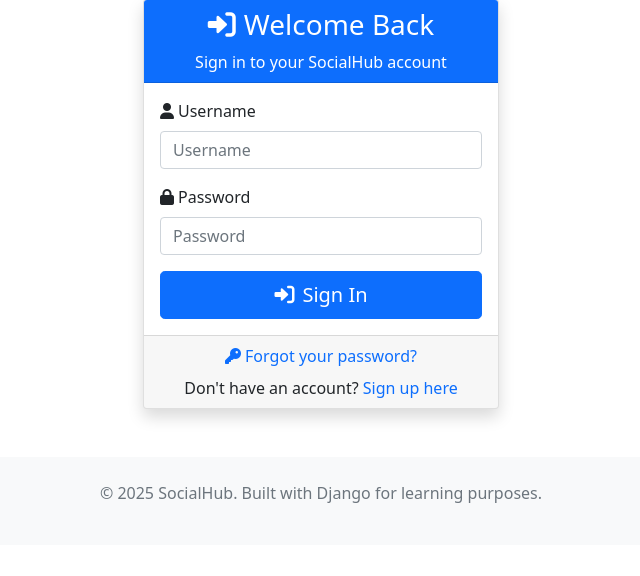
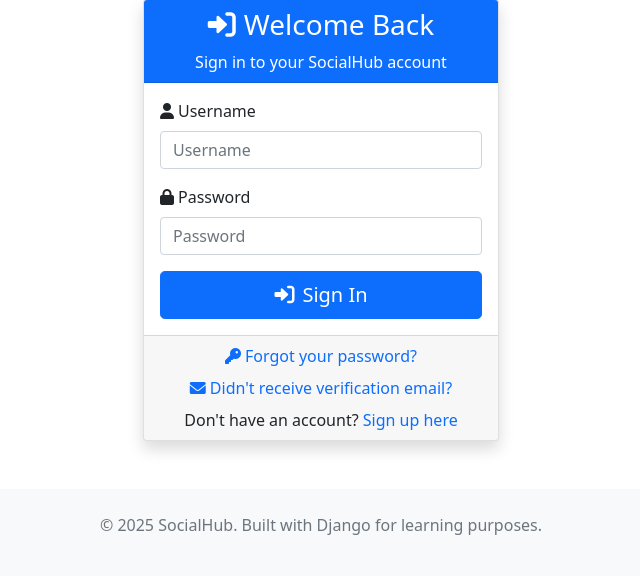
Before and after one commit to mejo-sal/Social-Media-App, a Django app: page /accounts/login/ in a window 1280 px wide. Shown: the part 81-657 px from the top of the page, without its empty margins (319-959 px from the left). Run offline with Django 5.2, Linux system fonts and the light colour scheme.

Commit message:
Adding email verification
Signed-off-by: Khaled Gadelhaq <khaledmogadelhaq@gmail.com>

```diff
--- a/accounts/urls.py
+++ b/accounts/urls.py
@@ -6,6 +6,10 @@ urlpatterns = [
     path('register/', views.register_view, name='register'),
     path('login/', views.login_view, name='login'),
     path('logout/', views.logout_view, name='logout'),
+
+    # Email verification
+    path('verify-email/<str:token>/', views.verify_email, name='verify_email'),
+    path('resend-verification/', views.resend_verification_email, name='resend_verification'),
 
     # Password reset URLs
     path('password-reset/', views.password_reset_request_view, name='password_reset_request'),
--- a/accounts/views.py
+++ b/accounts/views.py
@@ -28,9 +28,9 @@ def register_view(request):
     if request.method == 'POST':
         form = UserRegistrationForm(request.POST)
         if form.is_valid():
-            # Create user
+            # Create user but don't activate yet
             user = form.save(commit=False)
-            user.is_active = True  # For now, activate immediately
+            user.is_active = False  # User must verify email first
             user.save()
 
             # Create profile (should be auto-created by signal, but let's ensure)
@@ -41,25 +41,14 @@ def register_view(request):
             profile.email_verification_token = verification_token
             profile.save()
 
-            # Send welcome email
-            send_welcome_email(user)
+            # Send verification email instead of welcome email
+            send_verification_email(user, request)
 
-            # Create welcome notification
-            Notification.create_notification(
-                recipient=user,
-                sender=None,
-                notification_type='welcome',
-                message=f"Welcome to SocialHub, {user.first_name or user.username}!"
+            messages.success(
+                request,
+                f'Registration successful! Please check your email ({user.email}) to verify your account before logging in.'
             )
-
-            # Log the user in
-            username = form.cleaned_data.get('username')
-            password = form.cleaned_data.get('password1')
-            user = authenticate(username=username, password=password)
-            login(request, user)
-
-            messages.success(request, f'Welcome {user.first_name or user.username}! Your account has been created.')
-            return redirect('home')
+            return redirect('login')
     else:
         form = UserRegistrationForm()
 
@@ -76,6 +65,16 @@ def login_view(request):
         if form.is_valid():
             username = form.cleaned_data['username']
             password = form.cleaned_data['password']
+
+            # Check if user exists first
+            try:
+                user_obj = User.objects.get(username=username)
+                if not user_obj.is_active:
+                    messages.error(request, 'Please verify your email address before logging in. Check your inbox for the verification link.')
+                    return render(request, 'accounts/login.html', {'form': form})
+            except User.DoesNotExist:
+                pass  # Will be handled by authenticate below
+
             user = authenticate(request, username=username, password=password)
 
             if user is not None:
@@ -93,6 +92,62 @@ def login_view(request):
         form = UserLoginForm()
 
     return render(request, 'accounts/login.html', {'form': form})
+
+
+def verify_email(request, token):
+    """Verify user email with token"""
+    try:
+        profile = Profile.objects.get(email_verification_token=token)
+        user = profile.user
+
+        if not user.is_active:
+            # Activate the user
+            user.is_active = True
+            user.save()
+
+            # Clear the verification token
+            profile.email_verification_token = ''
+            profile.save()
+
+            # Send welcome email now
+            send_welcome_email(user)
+
+            # Create welcome notification
+            Notification.create_notification(
+                recipient=user,
+                sender=None,
+                notification_type='welcome',
+                message=f"Welcome to SocialHub, {user.first_name or user.username}!"
+            )
+
+            messages.success(request, 'Email verified successfully! You can now log in to your account.')
+            return redirect('login')
+        else:
+            messages.info(request, 'Email is already verified. You can log in to your account.')
+            return redirect('login')
+
+    except Profile.DoesNotExist:
+        messages.error(request, 'Invalid verification link. Please try registering again.')
+        return redirect('register')
+
+
+def resend_verification_email(request):
+    """Resend verification email"""
+    if request.method == 'POST':
+        email = request.POST.get('email')
+        try:
+            user = User.objects.get(email=email, is_active=False)
+            if user.profile.email_verification_token:
+                send_verification_email(user, request)
+                messages.success(request, f'Verification email resent to {email}. Please check your inbox.')
+            else:
+                messages.info(request, 'Your email is already verified. You can log in.')
+        except User.DoesNotExist:
+            messages.error(request, 'No unverified account found with this email address.')
+
+        return redirect('login')
+
+    return render(request, 'accounts/resend_verification.html')
 
 
 def logout_view(request):
@@ -254,6 +309,48 @@ def send_welcome_email(user):
         )
 
 
+def send_verification_email(user, request):
+    """Send email verification email to new user"""
+    try:
+        # Create verification URL
+        verification_url = request.build_absolute_uri(
+            reverse('verify_email', kwargs={'token': user.profile.email_verification_token})
+        )
+
+        subject = 'Verify Your SocialHub Email Address'
+        message = render_to_string('accounts/emails/verification_email.html', {
+            'user': user,
+            'verification_url': verification_url,
+            'site_name': 'SocialHub'
+        })
+
+        send_mail(
+            subject,
+            '',
+            settings.DEFAULT_FROM_EMAIL,
+            [user.email],
+            html_message=message,
+            fail_silently=False,
+        )
+
+        # Log email
+        EmailLog.objects.create(
+            recipient=user,
+            email_type='email_verification',
+            subject=subject,
+            is_sent=True
+        )
+    except Exception as e:
+        # Log failed email
+        EmailLog.objects.create(
+            recipient=user,
+            email_type='email_verification',
+            subject='Verify Your SocialHub Email Address',
+            is_sent=False,
+            error_message=str(e)
+        )
+
+
 def send_password_reset_email(user, uid, token, request):
     """Send password reset email"""
     try:
--- a/templates/accounts/login.html
+++ b/templates/accounts/login.html
@@ -58,6 +58,11 @@
                         <i class="fas fa-key me-1"></i>Forgot your password?
                     </a>
                 </div>
+                <div class="mb-2">
+                    <a href="{% url 'resend_verification' %}" class="text-decoration-none">
+                        <i class="fas fa-envelope me-1"></i>Didn't receive verification email?
+                    </a>
+                </div>
                 <p class="mb-0">
                     Don't have an account?
                     <a href="{% url 'register' %}" class="text-decoration-none">Sign up here</a>
```
Also changed, not shown: templates/accounts/emails/verification_email.html (added, +99 -0 lines), templates/accounts/resend_verification.html (added, +42 -0 lines), db.sqlite3.
